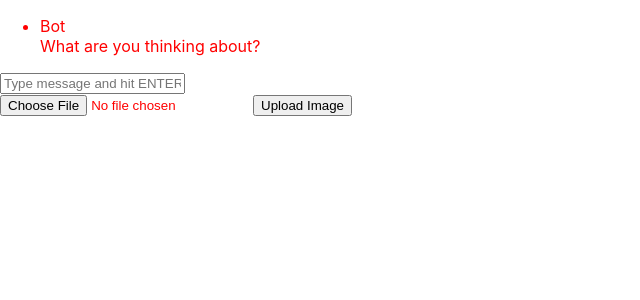
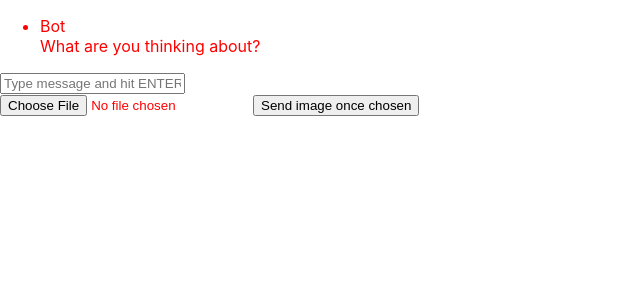
Before and after one commit to oliverphan/tengents, a React (Create React App) app: page / in a window 1280 px wide. Shown: the top 300 px of the page, without its empty margins (0-640 px from the left). Built offline with nearby package versions, Linux system fonts and the light colour scheme.

Commit message:
image upload

```diff
--- a/src/SendImageBox.js
+++ b/src/SendImageBox.js
@@ -7,9 +7,12 @@ const SendImageBox = (props) => {
     const handleSubmit = (e) => {
         e.preventDefault()
 
-        fetch("http://127.0.0.1:8000/api/picture", {
+        fetch("http://127.0.0.1:8000/api/picture/", {
             method: 'POST',
-            body: file
+            body: file,
+            headers: {
+                'Content-Type': 'image/jpeg'
+            }
         })
         .then(res => res.json())
         .then(response => {
@@ -41,7 +44,7 @@ const SendImageBox = (props) => {
             <button className="submitButton"
                 type="submit"
                 onClick={handleSubmit}>
-                Upload Image
+                Send image once chosen
                 </button>
         </form>
     )
```
